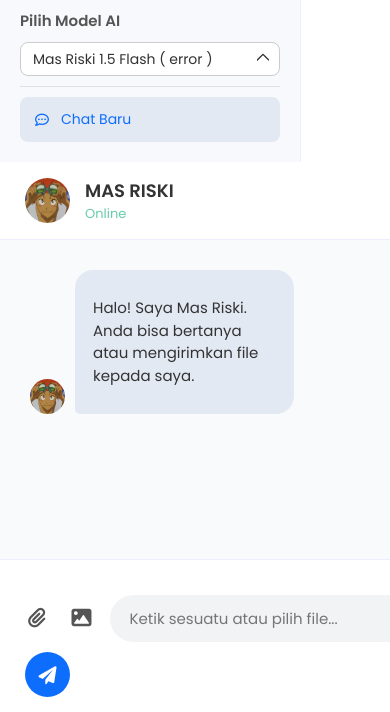
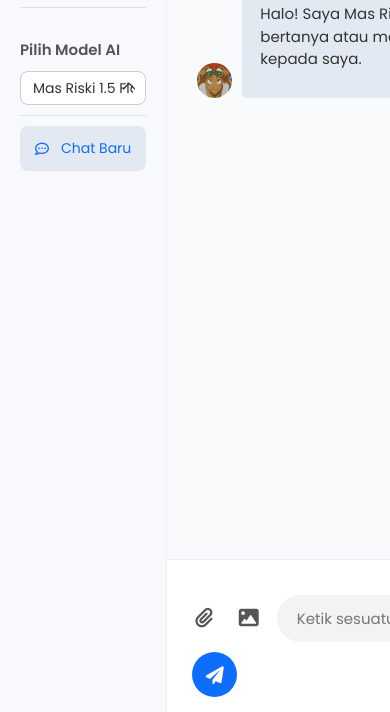
Before and after one commit to Rizkyae/ai-gemini, a plain HTML site: page index.html in a window 390 px wide. Shown: the part 132-844 px from the top of the page. Drawn offline with nearby package versions, Linux system fonts and the light colour scheme.

Commit message:
Update style.css

```diff
--- a/style.css
+++ b/style.css
@@ -456,7 +456,7 @@ body {
     }
 
     .main-wrapper {
-        flex-direction: column;
+       /*  flex-direction: column;  */ /* INI PENYEBAB MASALAH */
         width: 100vw;
         height: auto; /* Ubah ke auto agar tingginya menyesuaikan konten */
         min-height: 100vh; /* Atau setidaknya min-height 100vh jika kontennya sedikit */
```
